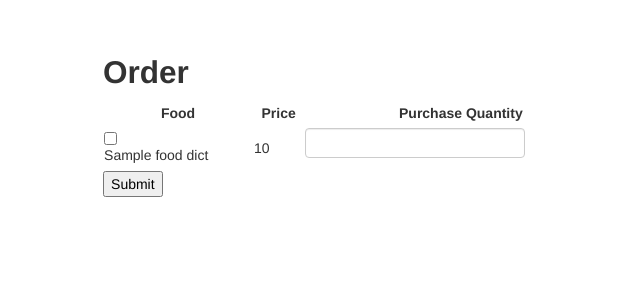
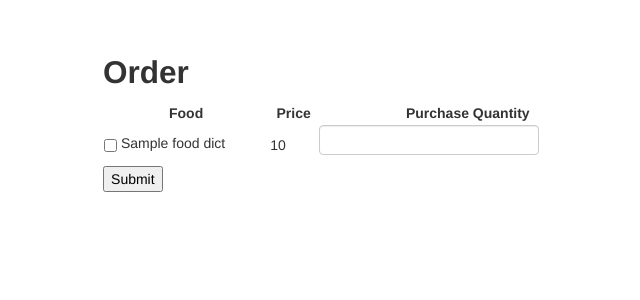
Before and after one commit to JerPaz/4400_SQL_and_FrontEnd_Project, a Flask app: template templates/customer_order.html in a window 1280 px wide. Shown: the top 300 px of the page, without its empty margins (128-768 px from the left). Run offline with Flask 2, Linux system fonts and the light colour scheme; the template is opened without the code that fills it: most values are stand-ins (such as "Sample title", 1, 10 or a date in 2020).

Commit message:
changed so that checkbox would be inline with the labels

```diff
--- a/templates/customer_order.html
+++ b/templates/customer_order.html
@@ -15,7 +15,7 @@
 		{% for food_dict in food_dict_list %}
 		<tr>
 			<td><input type = "checkbox" name = "{{ food_dict.food_name_input }}">
-				<label>{{ food_dict.food_name }}</label></td>
+				<label style="display: inline-block">{{ food_dict.food_name }}</label></td>
 			<td>{{ food_dict.food_price }}</td>
 			<td><input type="text" name="{{ food_dict.purchase_quantity_input }}"></td>
 
```
